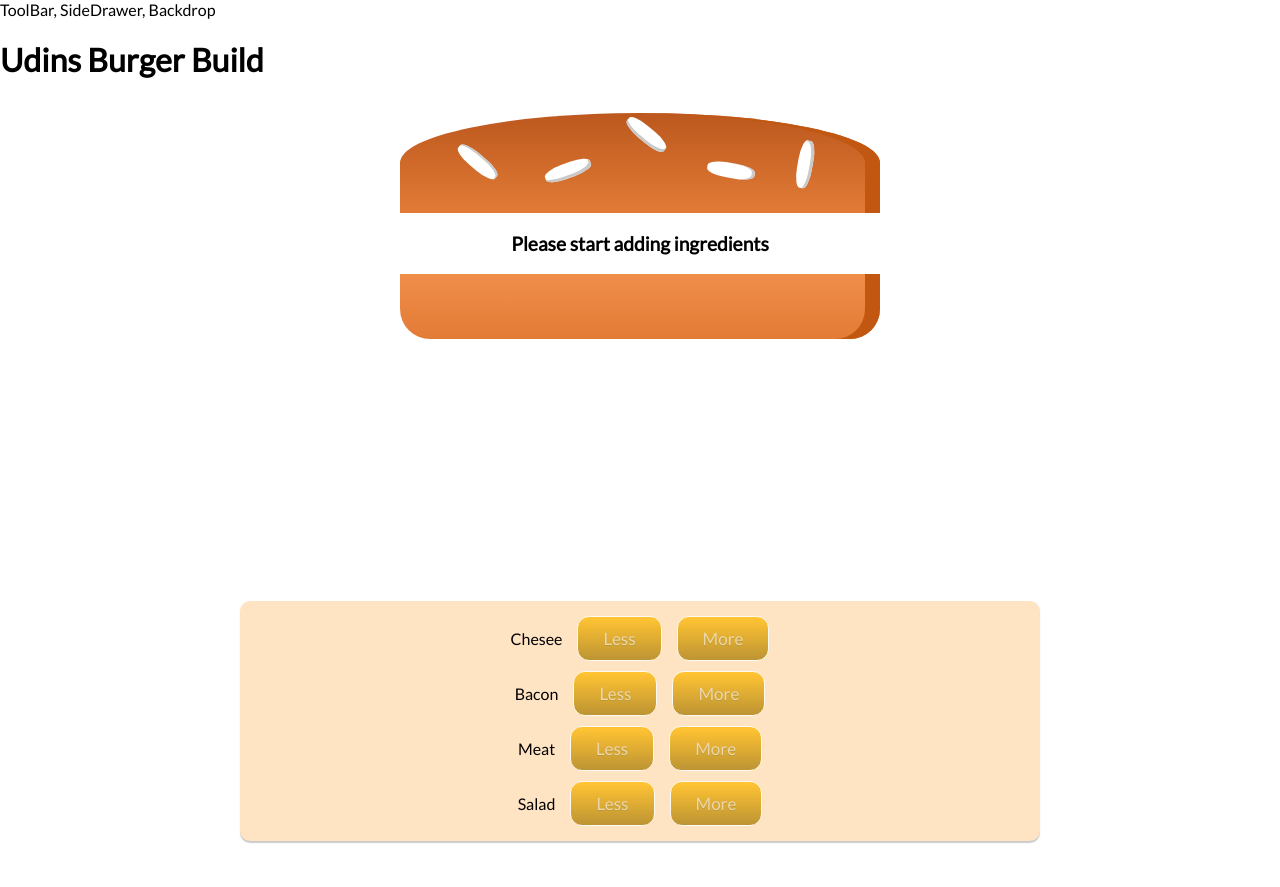
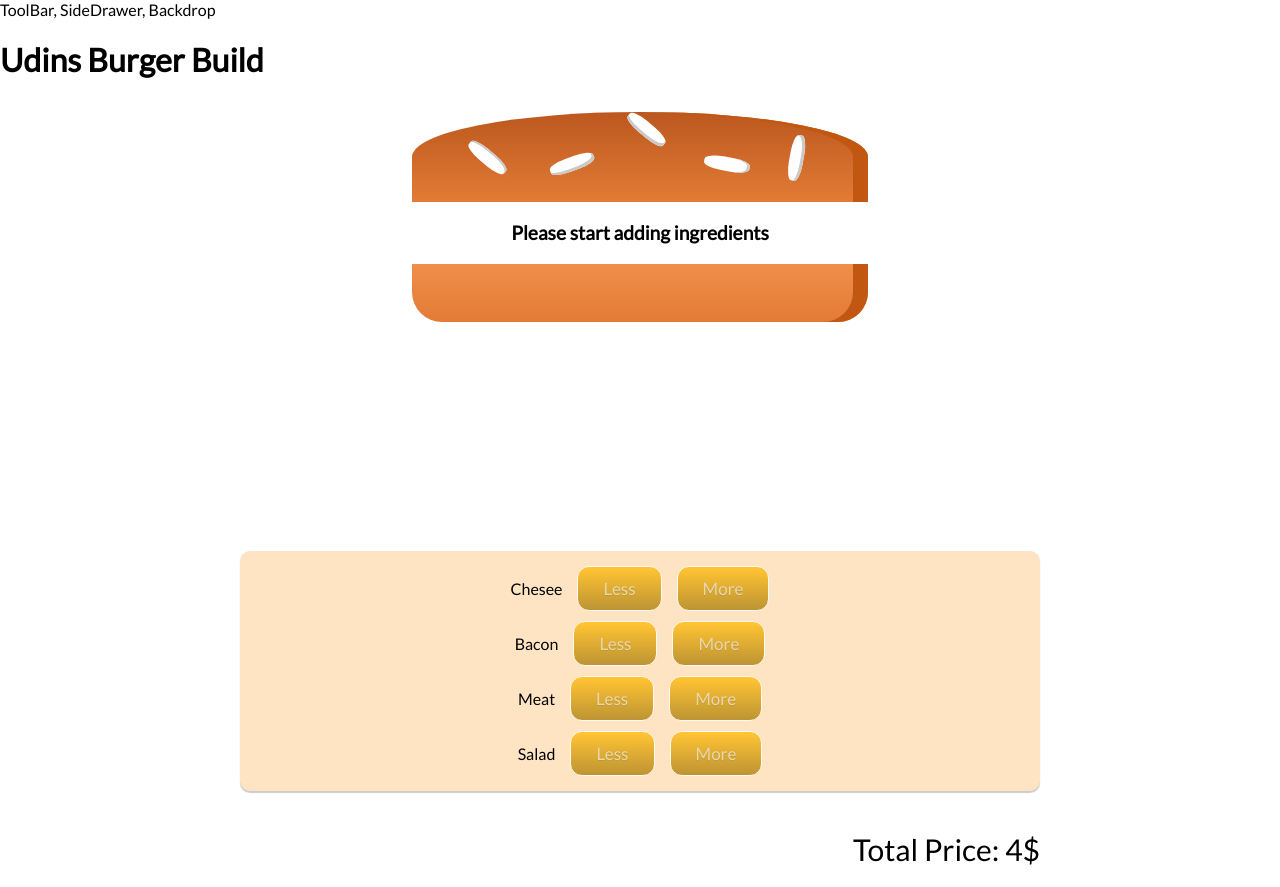
Before and after one commit to udin5531379/BurgerBuilder, a React (Create React App) app: page / in a window 1280 px wide. Before the commit the page ends 861 px from the top, so only its background shows below. Built offline with nearby package versions, Linux system fonts and the light colour scheme.

Commit message:
Added the Price

```diff
--- a/src/components/Burger/BuildControls/BuildControl/BuildControl.js
+++ b/src/components/Burger/BuildControls/BuildControl/BuildControl.js
@@ -4,7 +4,7 @@ import classes from '../BuildControl/BuildControl.module.css'
 const buildControl = (props) => (
     <div className ={classes.BuildControl}>
         <div>{props.label}</div>
-        <button>Less</button>
+        <button onClick = {props.removed}>Less</button>
         <button onClick = {props.added}>More</button>
     </div>
 )
--- a/src/components/Burger/BuildControls/BuildControls.js
+++ b/src/components/Burger/BuildControls/BuildControls.js
@@ -13,7 +13,12 @@ const controls = [
 const buildContols = (props) => (
         <div className={classes.BuildControls}>
             {controls.map((eachControls) => (
-                <BuildControl key={eachControls.label} label={eachControls.label} added={() => props.ingredientAdded(eachControls.type)}/>
+                <BuildControl
+                    key={eachControls.label}
+                    label={eachControls.label}
+                    added={() => props.ingredientAdded(eachControls.type)}
+                    removed={() => props.ingredientRemoved(eachControls.type)}
+                />
             ))}
         </div>
     )
--- a/src/components/Burger/Burger.module.css
+++ b/src/components/Burger/Burger.module.css
@@ -38,7 +38,7 @@
 /* if width is 1000px or more AND height is 700px or more */
 @media (min-width: 1000px){
     .Burger{
-        width: 600px;
-        height: 500px;
+        width: 570px;
+        height: 450px;
     }
 }
--- a/src/containers/BurgerBuilder/BurgerBuilder.js
+++ b/src/containers/BurgerBuilder/BurgerBuilder.js
@@ -2,6 +2,7 @@ import React, { Component } from "react";
 import Aux from '../../hoc/Aux';
 import Burger  from '../../components/Burger/Burger';
 import BuildControls from '../../components/Burger/BuildControls/BuildControls'
+import classes from "../BurgerBuilder/BurgerBuilder.module.css";
 
 //GLOBAL_VARIABLE
 const INGREDIENT_PRICES = {
@@ -37,11 +38,28 @@ class BurgerBuilder extends Component {
         this.setState({ingredients: updatedIngredient, totalPrice: updatedPrice})
     }
 
+    removeIngredientsHandler = (type) => {
+        console.log("Current Price", this.state.currentPrice);
+        if (this.state.ingredients[type] > 0) {
+            const updatedIngredientCount = this.state.ingredients[type] - 1
+            const updatedIngredient = {
+                ...this.state.ingredients
+            }
+            updatedIngredient[type] = updatedIngredientCount
+
+            const currentPrice = this.state.totalPrice - INGREDIENT_PRICES[type]
+            console.log("Updated Price",currentPrice)
+
+            this.setState({ingredients: updatedIngredient, totalPrice: currentPrice})
+        }
+    }
+
     render(){
         return(
             <Aux>
                 <Burger ingredients = {this.state.ingredients}/>
-                <BuildControls ingredientAdded = {this.addIngredientsHandler}/>
+                <BuildControls ingredientAdded = {this.addIngredientsHandler} ingredientRemoved = {this.removeIngredientsHandler}/>
+                <div className={classes.TotalPrice} >Total Price: {this.state.totalPrice}$</div>
             </Aux>
         );
     }
--- /dev/null
+++ b/src/containers/BurgerBuilder/BurgerBuilder.module.css
@@ -0,0 +1,14 @@
+.TotalPrice{
+    display: flex;
+    margin: 0 auto;
+    padding: 20px;
+    flex-flow: column;
+    align-items: flex-end;
+    font-size: 30px;
+}
+
+@media(min-width: 700px){
+    .TotalPrice{
+        max-width: 800px;
+    }
+}
```
